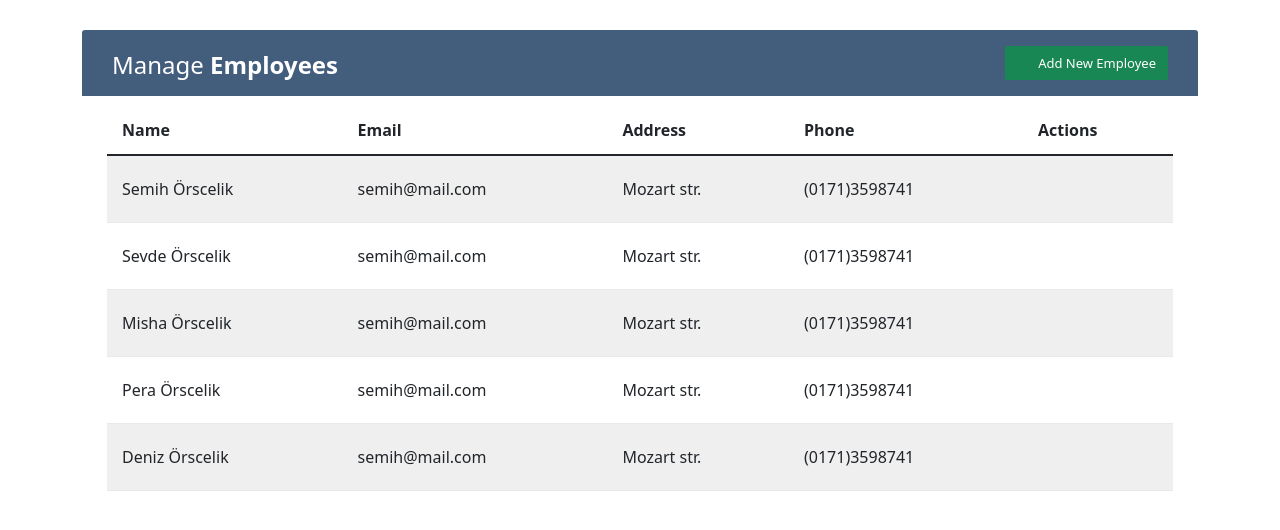
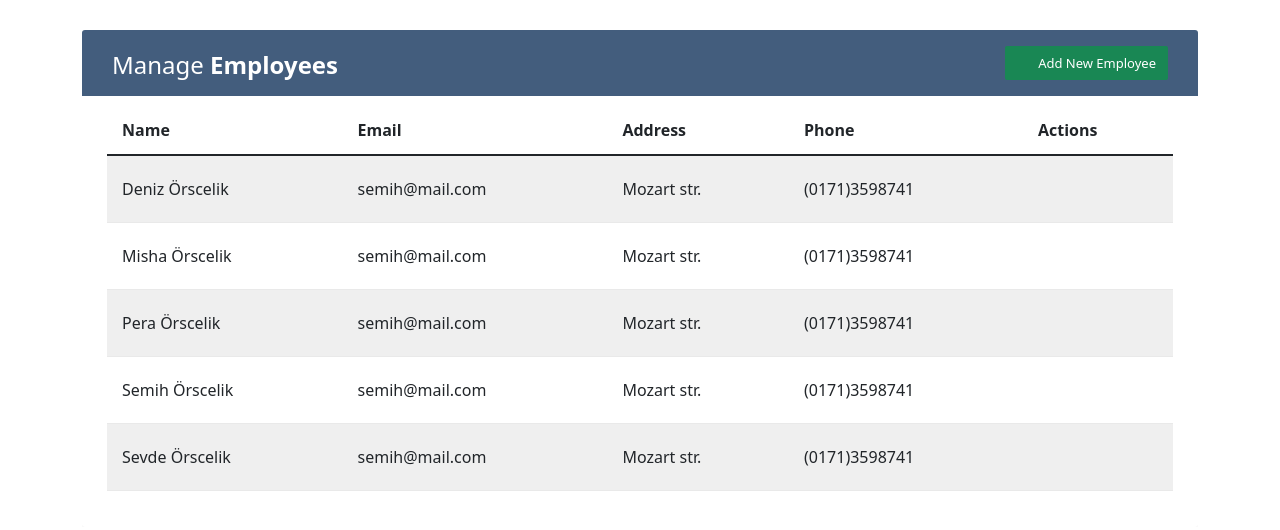
Before and after one commit to semihbeyzade/management, a React (Create React App) app: page / in a window 1280 px wide. Shown: the top 530 px of the page. Built offline with nearby package versions, Linux system fonts and the light colour scheme.

Commit message:
Added sort

```diff
--- a/src/components/EmployeeList.js
+++ b/src/components/EmployeeList.js
@@ -7,7 +7,8 @@ import AddForm from "./AddForm";
 
 const EmployeeList = () => {
   const { employees } = useContext(EmployeeContext);
-
+/*   sort((a,b) => (a.name < b.name ? -1 : 1))
+ */
   const [show, setShow] = useState(false)
 
  const handleClose = () => setShow(false);
@@ -51,7 +52,7 @@ const EmployeeList = () => {
         </thead>
         <tbody>
          {
-           employees.map((employee) => (
+           employees.sort((a,b) => a.name.localeCompare(b.name)).map((employee) => (
              <tr key={employee.id} >
              <Employee  employee={employee} />
              </tr>
--- a/src/contexts/EmployeeContext.js
+++ b/src/contexts/EmployeeContext.js
@@ -13,6 +13,8 @@ const EmployeeContextProvider = (props) => {
         {id:uuidv4(), name: 'Pera Örscelik', email: 'semih@mail.com', address: 'Mozart str.', phone: '(0171)3598741'},
         {id:uuidv4(), name: 'Deniz Örscelik', email: 'semih@mail.com', address: 'Mozart str.', phone: '(0171)3598741'}
     ])
+
+
 
     const addEmployee = (name, email, address, phone) => {
         setEmployees([...employees, {id:uuidv4(), name, email, address, phone}])
```
